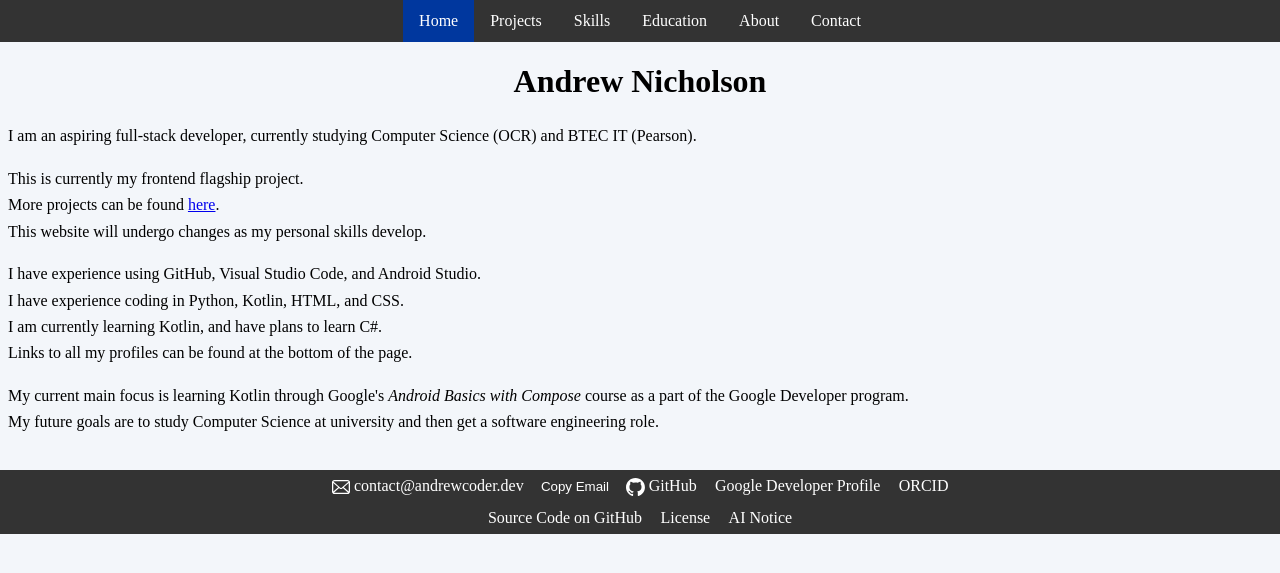
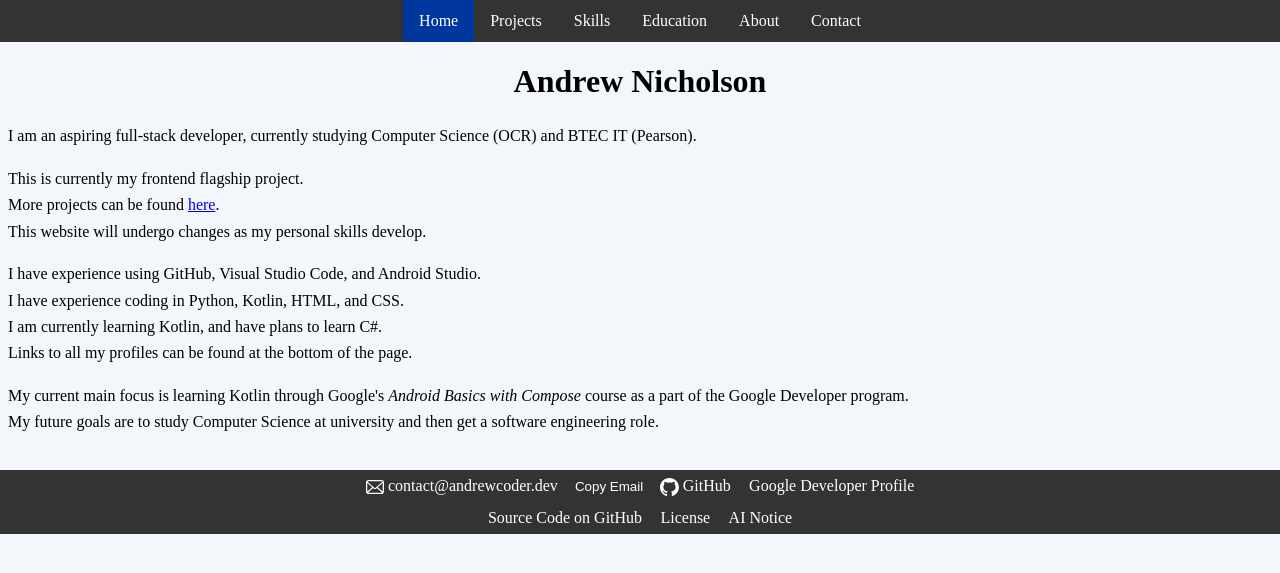
Before and after one commit to Andrew-Dev-Coder/Portfolio, a Jekyll site: the page built from index.html, in a window 1280 px wide. Shown: the top 573 px of the page. Built offline with Jekyll 4.4.1, drawn with Linux system fonts in a browser that asks for light colours.

Commit message:
Update footer.html

```diff
--- a/_includes/footer.html
+++ b/_includes/footer.html
@@ -11,7 +11,6 @@
         <span class="contact">GitHub</span>
     </a>
     <a class="contact" target="_blank" href="https://g.dev/andrewcoderdev">Google Developer Profile</a>
-    <a class="contact" target="_blank" href="https://orcid.org/0009-0001-5411-1166">ORCID</a>
     <div>
         <a class="contact" target="_blank" href="https://github.com/Andrew-Dev-Coder/Portfolio">Source Code on GitHub</a>
         <a class="contact" target="_blank" href="/Pages/OtherPages/LICENSE.html">License</a>
```
